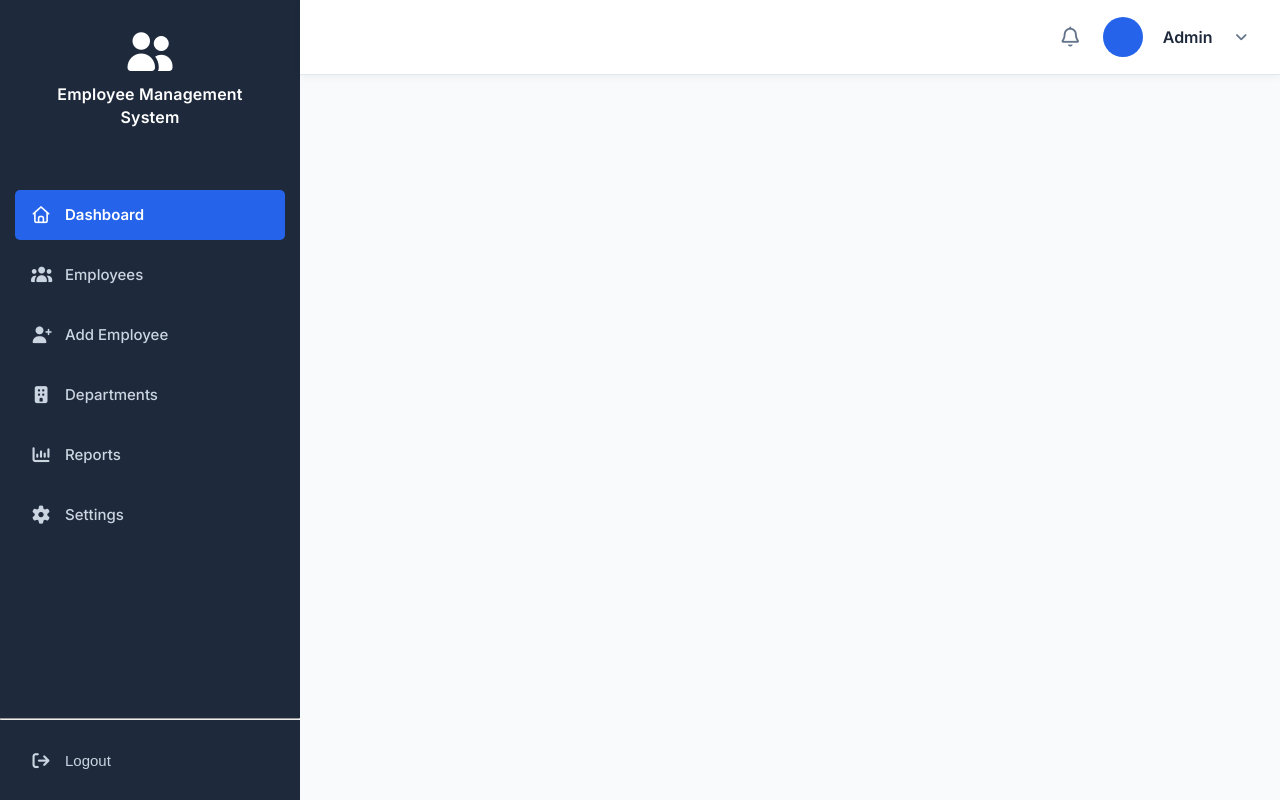
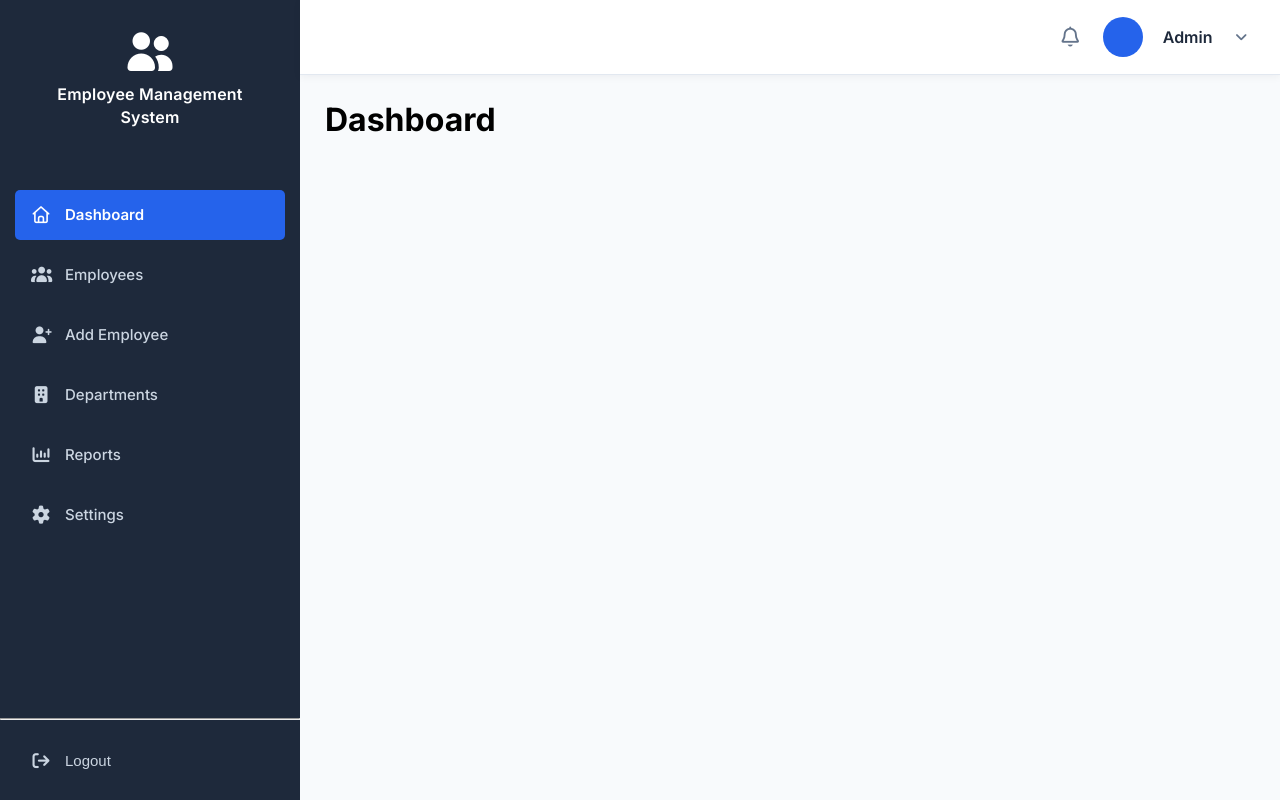
Before and after one commit to abhin-palakkal/employee-management-system-v2, a React (Vite) app in the folder REACT/: page /dashboard in a window 1280 px wide. Built offline with nearby package versions, Linux system fonts and the light colour scheme.

Commit message:
feat: add reusable dashboard layout

```diff
--- /dev/null
+++ b/REACT/components/DashboardLayout/DashboardLayout.css
@@ -0,0 +1,18 @@
+.dashboard {
+  width: 100%;
+  height: 100vh;
+  display: flex;
+  background-color: #f8fafc;
+}
+
+.dashboard-main {
+  flex: 1;
+  height: 100vh;
+  display: flex;
+  flex-direction: column;
+}
+.dashboard-content {
+  flex: 1;
+  overflow-y: auto;
+  padding: 25px;
+}
--- /dev/null
+++ b/REACT/components/DashboardLayout/DashboardLayout.jsx
@@ -0,0 +1,19 @@
+import './DashboardLayout.css';
+import Sidebar from '../Sidebar/Sidebar';
+import Navbar from '../Navbar/Navbar';
+
+const DashboardLayout = ({ children }) => {
+  return (
+    <div className="dashboard">
+      <Sidebar />
+
+      <div className="dashboard-main">
+        <Navbar />
+
+        <div className="dashboard-content">{children}</div>
+      </div>
+    </div>
+  );
+};
+
+export default DashboardLayout;
--- a/REACT/src/App.jsx
+++ b/REACT/src/App.jsx
@@ -2,6 +2,7 @@
 import { Route, Routes } from 'react-router-dom';
 import Login from './pages/Login/Login';
 import Dashboard from './pages/Dashboard/Dashboard';
+import Employee from './pages/Employees/Employees';
 
 //function
 const App = () => {
@@ -10,6 +11,7 @@ const App = () => {
       <Routes>
         <Route path="/login" element={<Login />} />
         <Route path="/dashboard" element={<Dashboard />} />
+        <Route path="/employees" element={<Employee />} />
       </Routes>
     </>
   );
--- a/REACT/src/pages/Dashboard/Dashboard.jsx
+++ b/REACT/src/pages/Dashboard/Dashboard.jsx
@@ -1,17 +1,12 @@
 //import
 import './Dashboard.css';
-import Sidebar from '../../../components/Sidebar/Sidebar';
-import Navbar from '../../../components/Navbar/Navbar';
+import DashboardLayout from '../../../components/DashboardLayout/DashboardLayout';
 
 const Dashboard = () => {
   return (
-    <div className="dashboard">
-      <Sidebar />
-
-      <div className="dashboard-main">
-        <Navbar />
-      </div>
-    </div>
+    <DashboardLayout>
+      <h1>Dashboard</h1>
+    </DashboardLayout>
   );
 };
 
--- /dev/null
+++ b/REACT/src/pages/Employees/Employees.jsx
@@ -0,0 +1,15 @@
+//import
+import './Employees.css';
+import DashboardLayout from '../../../components/DashboardLayout/DashboardLayout';
+
+const Employee = () => {
+  return (
+    <>
+      <DashboardLayout>
+        <h1>Employee</h1>
+      </DashboardLayout>
+    </>
+  );
+};
+
+export default Employee;
```
Also changed, not shown: REACT/src/pages/Employees/Employees.css (added).
